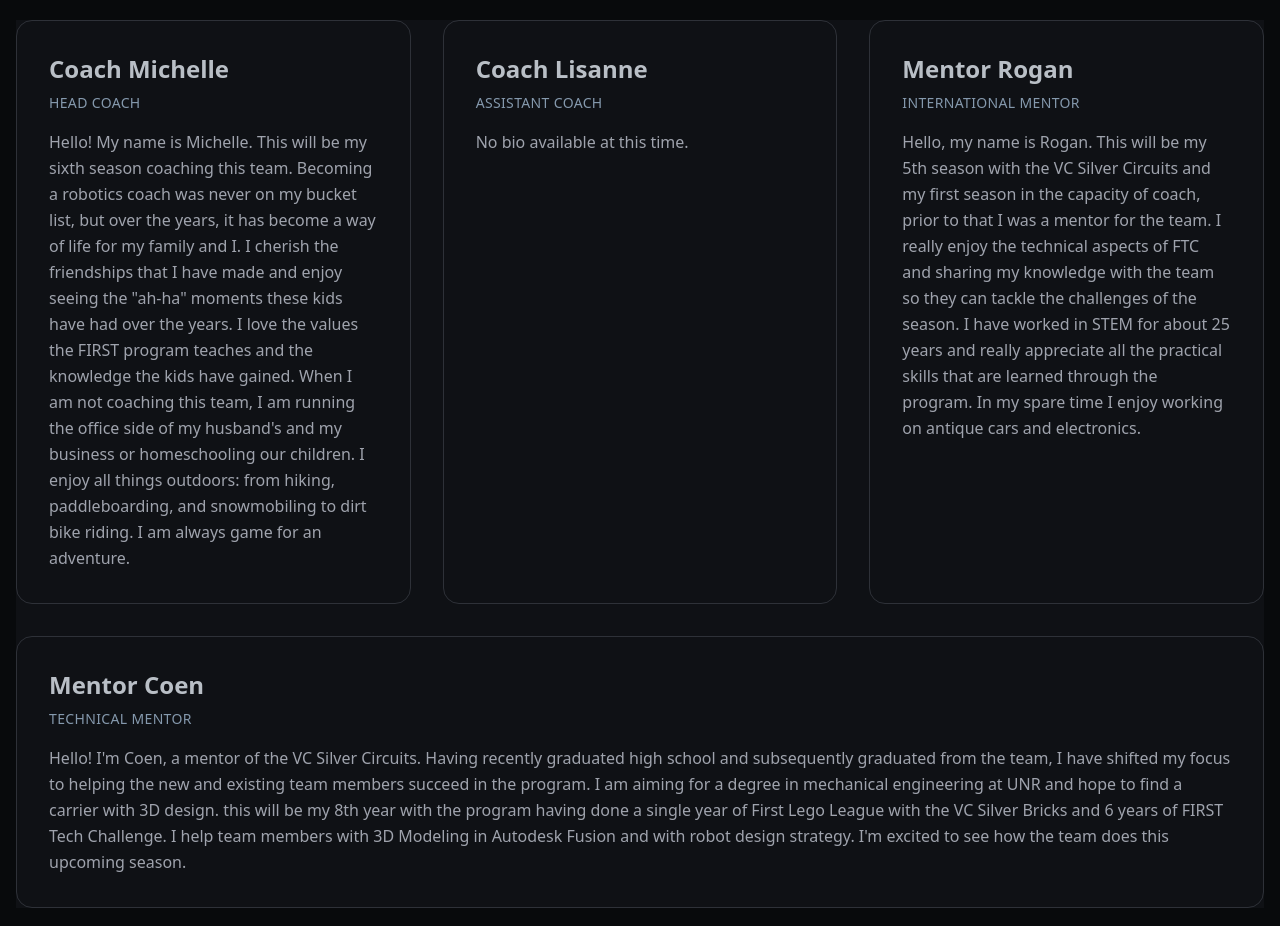
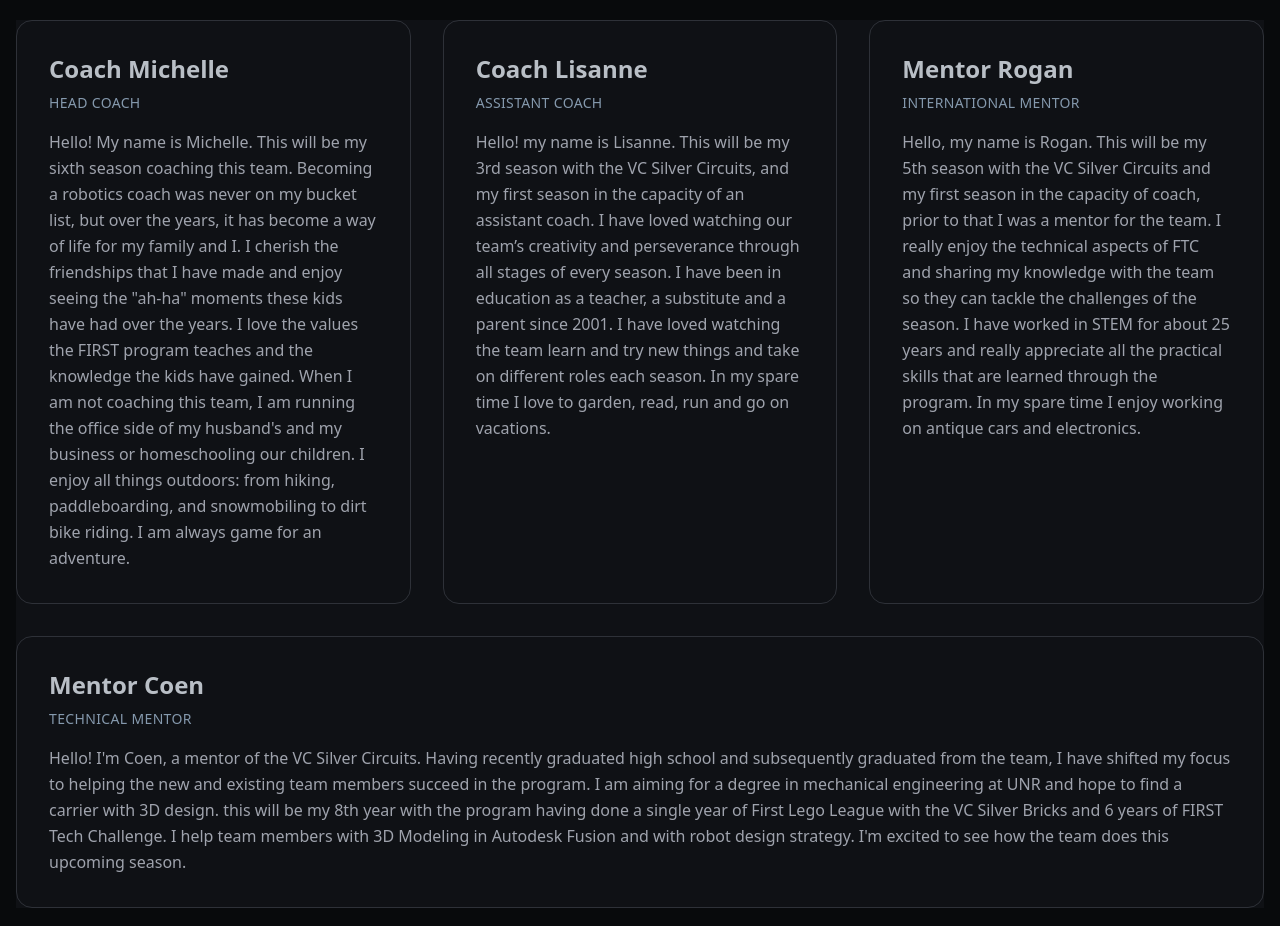
Before and after one commit to VCSilverCircuits/Site-Redesign, a React (Vite) app: page /team in a window 1280 px wide. Shown: the part 2320-3246 px from the top of the page. Built offline with nearby package versions, Linux system fonts and the light colour scheme.

Commit message:
chore: Add Lisanne bio

```diff
--- a/src/pages/Team.tsx
+++ b/src/pages/Team.tsx
@@ -62,7 +62,7 @@ const Team = () => {
     {
       name: "Coach Lisanne",
       role: "Assistant Coach",
-      bio: "No bio available at this time."
+      bio: "Hello! my name is Lisanne. This will be my 3rd season with the VC Silver Circuits, and my first season in the capacity of an assistant coach. I have loved watching our team’s creativity and perseverance through all stages of every season. I have been in education as a teacher, a substitute and a parent since 2001. I have loved watching the team learn and try new things and take on different roles each season. In my spare time I love to garden, read, run and go on vacations."
     },
     {
       name: "Mentor Rogan",
```
